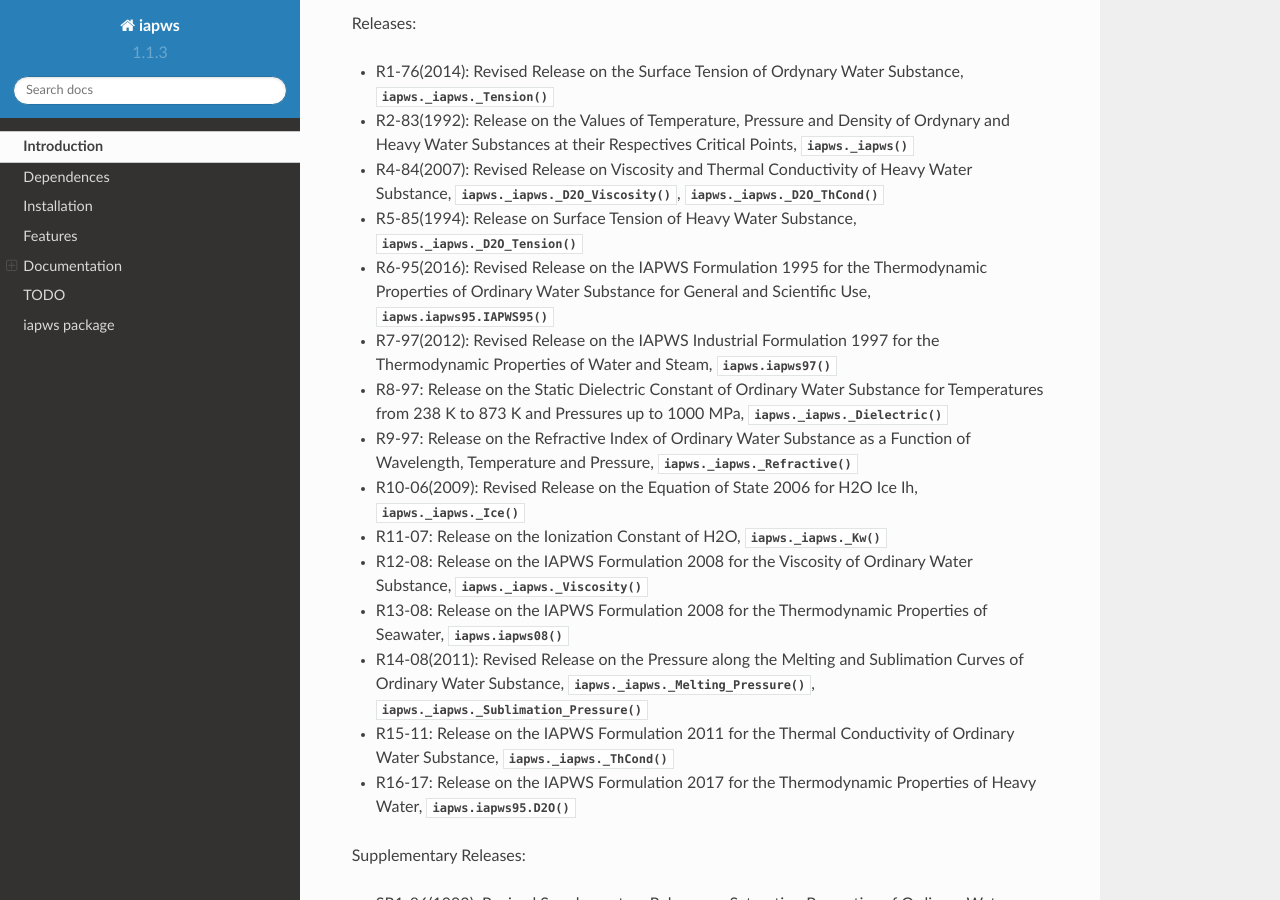
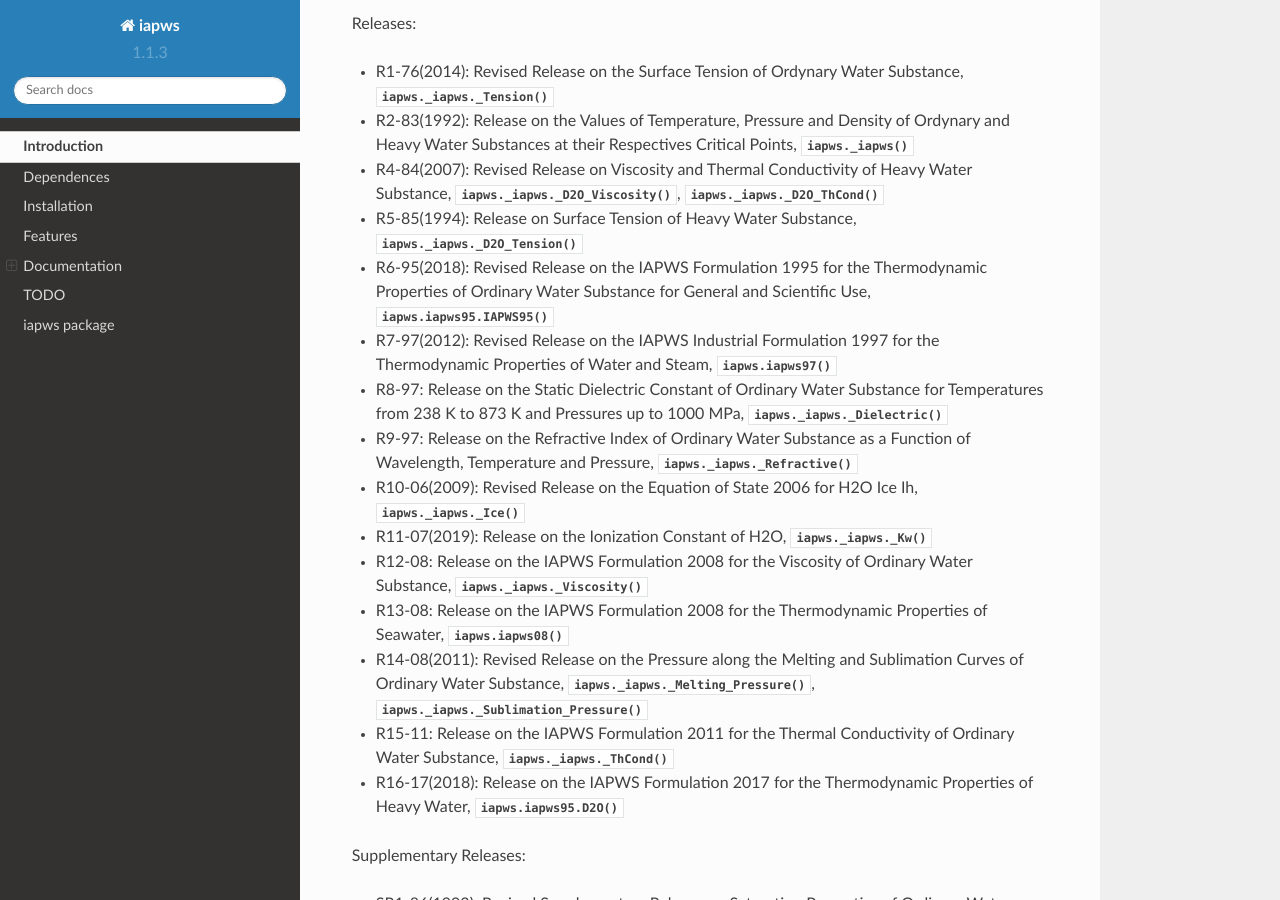
Before and after one commit to jjgomera/iapws, a Sphinx documentation site: the page built from docs/modules.rst, in a window 1280 px wide and 900 px high, scrolled down 940 px. Built offline with Sphinx 7.4.7 and the Read the Docs theme 2.0.0, drawn with Linux system fonts in a browser that asks for light colours; some of the changed text lies outside the part shown.

Commit message:
Upgrade list of standard

```diff
--- a/docs/modules.rst
+++ b/docs/modules.rst
@@ -45,17 +45,17 @@ Releases:
 * R2-83(1992): Release on the Values of Temperature, Pressure and Density of Ordynary and Heavy Water Substances at their Respectives Critical Points, :func:`iapws._iapws`
 * R4-84(2007): Revised Release on Viscosity and Thermal Conductivity of Heavy Water Substance, :func:`iapws._iapws._D2O_Viscosity`, :func:`iapws._iapws._D2O_ThCond`
 * R5-85(1994): Release on Surface Tension of Heavy Water Substance, :func:`iapws._iapws._D2O_Tension`
-* R6-95(2016): Revised Release on the IAPWS Formulation 1995 for the Thermodynamic Properties of Ordinary Water Substance for General and Scientific Use, :func:`iapws.iapws95.IAPWS95`
+* R6-95(2018): Revised Release on the IAPWS Formulation 1995 for the Thermodynamic Properties of Ordinary Water Substance for General and Scientific Use, :func:`iapws.iapws95.IAPWS95`
 * R7-97(2012): Revised Release on the IAPWS Industrial Formulation 1997 for the Thermodynamic Properties of Water and Steam, :func:`iapws.iapws97`
 * R8-97: Release on the Static Dielectric Constant of Ordinary Water Substance for Temperatures from 238 K to 873 K and Pressures up to 1000 MPa, :func:`iapws._iapws._Dielectric`
 * R9-97: Release on the Refractive Index of Ordinary Water Substance as a Function of Wavelength, Temperature and Pressure, :func:`iapws._iapws._Refractive`
 * R10-06(2009): Revised Release on the Equation of State 2006 for H2O Ice Ih, :func:`iapws._iapws._Ice`
-* R11-07: Release on the Ionization Constant of H2O, :func:`iapws._iapws._Kw`
+* R11-07(2019): Release on the Ionization Constant of H2O, :func:`iapws._iapws._Kw`
 * R12-08: Release on the IAPWS Formulation 2008 for the Viscosity of Ordinary Water Substance, :func:`iapws._iapws._Viscosity`
 * R13-08: Release on the IAPWS Formulation 2008 for the Thermodynamic Properties of Seawater, :func:`iapws.iapws08`
 * R14-08(2011): Revised Release on the Pressure along the Melting and Sublimation Curves of Ordinary Water Substance, :func:`iapws._iapws._Melting_Pressure`, :func:`iapws._iapws._Sublimation_Pressure`
 * R15-11: Release on the IAPWS Formulation 2011 for the Thermal Conductivity of Ordinary Water Substance, :func:`iapws._iapws._ThCond`
-* R16-17: Release on the IAPWS Formulation 2017 for the Thermodynamic Properties of Heavy Water, :func:`iapws.iapws95.D2O`
+* R16-17(2018): Release on the IAPWS Formulation 2017 for the Thermodynamic Properties of Heavy Water, :func:`iapws.iapws95.D2O`
 
 Supplementary Releases:
 
@@ -83,13 +83,14 @@ Guidelines:
 * G11-15: Guideline on a Virial Equation for the Fugacity of H2O in Humid Air, :func:`iapws.humidAir._virial`
 * G12-15: Guideline on Thermodynamic Properties of Supercooled Water, :func:`iapws._iapws._Supercooled`
 * G13-15: Guideline on the Fast Calculation of Steam and Water Properties with the Spline-Based Table Look-Up Method (SBTL) (Not implemented)
+* G14-19: Guideline on the Surface Tension of Seawater, :func:`iapws.iapws08._Tension_SeaWater`
 
 
 Advisory Notes:
 
 * AN1-03: Uncertainties in Enthalpy for the IAPWS Formulation 1995 for the Thermodynamic Properties of Ordinary Water Substance for General and Scientific Use (IAPWS-95) and the IAPWS Industrial Formulation 1997 for the Thermodynamic Properties of Water and Steam (IAPWS-IF97)
 * AN2-04(2013): Role of Various IAPWS Documents Concerning the Thermodynamic Properties of Ordinary Water Substance
-* AN3-07(2014): Thermodynamic Derivatives from IAPWS Formulations, :func:`iapws._utils.deriv_G`, :func:`iapws._utils.deriv_H`
+* AN3-07(2018): Thermodynamic Derivatives from IAPWS Formulations, :func:`iapws._utils.deriv_G`, :func:`iapws._utils.deriv_H`
 * AN4-09: Roles of IAPWS and CIPM Standards for the Density of Water
 * AN5-13(2016): Industrial Calculation of the Thermodynamic Properties of Seawater, :func:`iapws.iapws08.Seawater._waterIF97`, :func:`iapws.iapws08._Tb`, :func:`iapws.iapws08._Tf`, :func:`iapws.iapws08._Triple`, :func:`iapws.iapws08._OsmoticPressure`
 * AN6-16: Relationship between Various IAPWS Documents and the International Thermodynamic Equation of Seawater - 2010 (TEOS-10)
```
Also changed, not shown: 1 other file.
